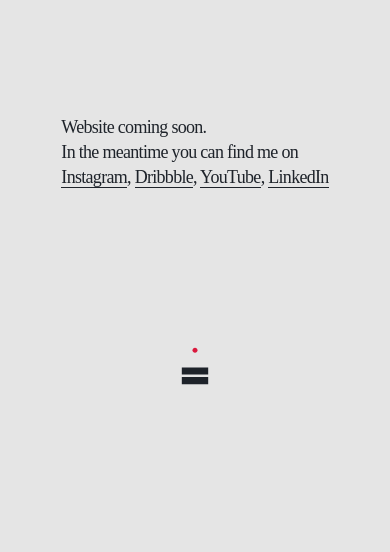
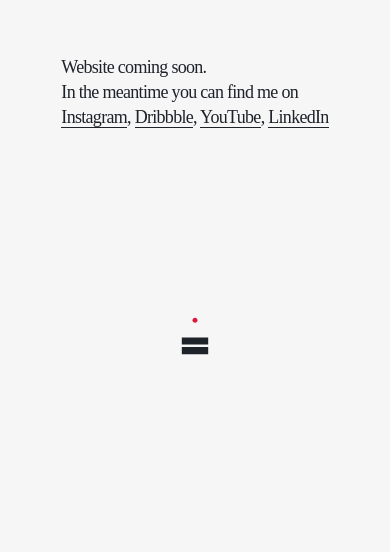
Before and after one commit to tsuriele/tsuriele.github.io, a plain HTML site: page index.html in a window 390 px wide. Shown: the part 292-844 px from the top of the page. Drawn offline with nearby package versions, Linux system fonts and the light colour scheme.

Commit message:
Updated background color Displaying grid instead of flex Fade color change

```diff
--- a/styles.css
+++ b/styles.css
@@ -1,5 +1,5 @@
 html, body {
-    background: #E5E5E5;
+    background: #F6F6F6;
     height: 100%;
     display: flex;
     margin: 0;
@@ -40,17 +40,20 @@ a:hover:after {
 }
 
 a:hover {
-    color: #DA193D
+    color: #DA193D;
+    transition: color 250ms ease-in-out;
 }
 
 #container {
     max-width: 1280px;
-    display: flex;
     flex: 1;
     justify-content: center;
     align-content: center;
     align-items: center;
     padding: 0 50px;
+    display: grid;
+    grid-template-rows: 100%;
+    grid-template-columns: 50% 50%;
 }
 
 #info {
@@ -73,9 +76,11 @@ a:hover {
     display: none;
 }
 
-@media only screen and (max-width: 740px) {
+@media only screen and (max-width: 923px) {
     #container {
         flex-direction: column;
+        grid-template-columns: 100%;
+        grid-template-rows: 50% 50%;
     }
 
     #bmMobile {
@@ -94,6 +99,8 @@ a:hover {
         display: flex;
         flex-direction: column;
         justify-content: flex-end;
+        justify-self: center;
+        align-self: end;
     }
 
     p, a {
```
